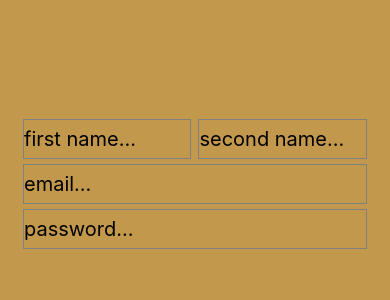
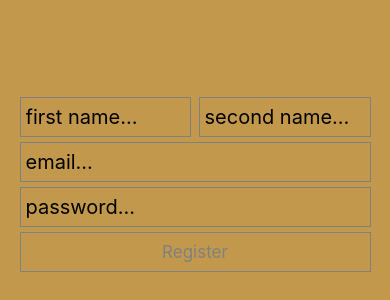
Before and after one commit to Florn/the-beer-baron, a React Native app in the folder BeerClient/: screen / in a window 390 px wide. Shown: the part 238-538 px from the top of the page. Built offline with nearby package versions, Linux system fonts and the light colour scheme.

Commit message:
add register button

```diff
--- a/BeerClient/modules/signup/Registration.js
+++ b/BeerClient/modules/signup/Registration.js
@@ -1,5 +1,5 @@
 import React, { Component } from "react";
-import { Text, View, TextInput } from "react-native";
+import { Text, View, TextInput, TouchableOpacity } from "react-native";
 import { styles } from "./Registration.styles";
 
 export default class Registration extends Component {
@@ -52,6 +52,11 @@ export default class Registration extends Component {
             onChangeText={input => this.updateUserDetails("password", input)}
           />
         </View>
+        <View style={styles.registerButtonContainer}>
+          <TouchableOpacity style={styles.registerButton}>
+            <Text style={styles.registerButtonText}>Register</Text>
+          </TouchableOpacity>
+        </View>
       </View>
     );
   }
--- a/BeerClient/modules/signup/Registration.styles.js
+++ b/BeerClient/modules/signup/Registration.styles.js
@@ -9,24 +9,28 @@ export const styles = StyleSheet.create({
   nameInputsContainer: {
     height: 40,
     width: Dimensions.get("window").width * 0.9,
-    flexDirection: "row"
+    flexDirection: "row",
+    justifyContent: "space-between"
   },
   emailInputContainer: {
     marginTop: 5,
     height: 40,
-    width: Dimensions.get("window").width * 0.9,
-    flexDirection: "row"
+    width: Dimensions.get("window").width * 0.9
   },
   passwordInputContainer: {
     marginTop: 5,
     height: 40,
-    width: Dimensions.get("window").width * 0.9,
-    flexDirection: "row"
+    width: Dimensions.get("window").width * 0.9
+  },
+  registerButtonContainer: {
+    marginTop: 5,
+    height: 40,
+    width: Dimensions.get("window").width * 0.9
   },
   nameInput: {
     height: "100%",
-    width: "48%",
-    marginHorizontal: "1%",
+    width: "49%",
+    paddingLeft: 5,
     borderColor: "gray",
     borderWidth: 1,
     fontSize: 20,
@@ -35,7 +39,7 @@ export const styles = StyleSheet.create({
   emailInput: {
     height: "100%",
     width: "100%",
-    marginHorizontal: "1%",
+    paddingLeft: 5,
     borderColor: "gray",
     borderWidth: 1,
     fontSize: 20,
@@ -44,10 +48,19 @@ export const styles = StyleSheet.create({
   passwordInput: {
     height: "100%",
     width: "100%",
-    marginHorizontal: "1%",
+    paddingLeft: 5,
     borderColor: "gray",
     borderWidth: 1,
     fontSize: 20,
     justifyContent: "center"
-  }
+  },
+  registerButton: {
+    height: "100%",
+    width: "100%",
+    borderColor: "gray",
+    borderWidth: 1,
+    fontSize: 20,
+    justifyContent: "center"
+  },
+  registerButtonText: { color: "gray", alignSelf: "center", fontSize: 17 }
 });
```
